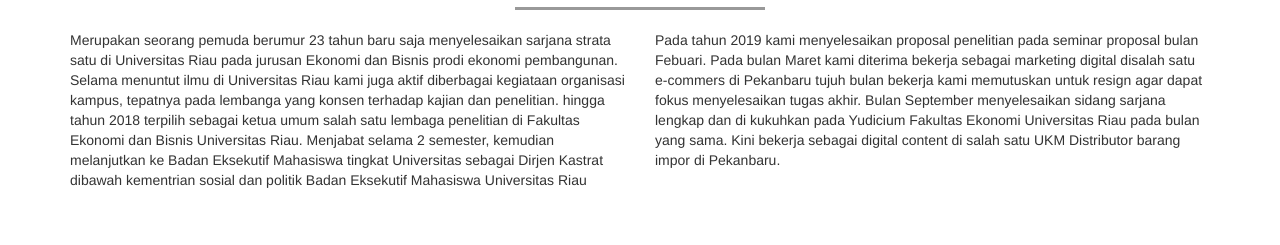
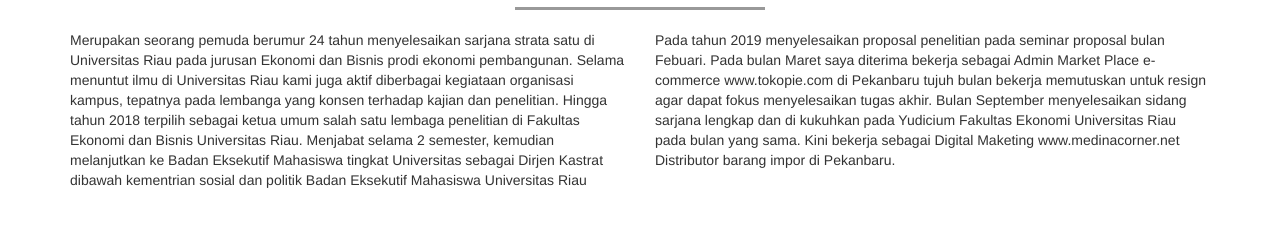
Before and after one commit to deflizulfandi/my-portofolio, a plain HTML site: page index.html in a window 1280 px wide. Shown: the part 555-800 px from the top of the page. Drawn offline with nearby package versions, Linux system fonts and the light colour scheme.

Commit message:
Update about

```diff
--- a/index.html
+++ b/index.html
@@ -70,10 +70,15 @@
 
     <div class="row">
       <div class="col-sm-6">
-        <p>Merupakan seorang pemuda berumur 23 tahun baru saja menyelesaikan sarjana strata satu di Universitas Riau pada jurusan Ekonomi dan Bisnis prodi ekonomi pembangunan. Selama menuntut ilmu di Universitas Riau kami juga aktif diberbagai kegiataan organisasi kampus, tepatnya pada lembanga yang konsen terhadap kajian dan penelitian. hingga tahun 2018 terpilih sebagai ketua umum salah satu lembaga penelitian di Fakultas Ekonomi dan Bisnis Universitas Riau. Menjabat selama 2 semester, kemudian melanjutkan ke Badan Eksekutif Mahasiswa tingkat Universitas sebagai Dirjen Kastrat dibawah kementrian sosial dan politik Badan Eksekutif Mahasiswa Universitas Riau</p>
+        <p>Merupakan seorang pemuda berumur 24 tahun menyelesaikan sarjana strata satu di Universitas Riau pada jurusan Ekonomi dan Bisnis prodi ekonomi pembangunan.
+          Selama menuntut ilmu di Universitas Riau kami juga aktif diberbagai kegiataan organisasi kampus, tepatnya pada lembanga yang konsen terhadap kajian dan penelitian.
+          Hingga tahun 2018 terpilih sebagai ketua umum salah satu lembaga penelitian di Fakultas Ekonomi dan Bisnis Universitas Riau. Menjabat selama 2 semester,
+          kemudian melanjutkan ke Badan Eksekutif Mahasiswa tingkat Universitas sebagai Dirjen Kastrat dibawah kementrian sosial dan politik Badan Eksekutif Mahasiswa
+          Universitas Riau</p>
       </div>
       <div class="col-sm-6">
-        <p>Pada tahun 2019 kami menyelesaikan proposal penelitian pada seminar proposal bulan Febuari. Pada bulan Maret kami diterima bekerja sebagai marketing digital disalah satu e-commers di Pekanbaru tujuh bulan bekerja kami memutuskan untuk resign agar dapat fokus menyelesaikan tugas akhir. Bulan September menyelesaikan sidang sarjana lengkap dan di kukuhkan pada Yudicium Fakultas Ekonomi Universitas Riau pada bulan yang sama. Kini bekerja sebagai digital content di salah satu UKM Distributor barang impor di Pekanbaru. </p>
+        <p>Pada tahun 2019 menyelesaikan proposal penelitian pada seminar proposal bulan Febuari. Pada bulan Maret saya diterima bekerja sebagai Admin Market Place e-commerce www.tokopie.com di Pekanbaru tujuh bulan bekerja memutuskan untuk resign agar dapat fokus menyelesaikan tugas akhir. Bulan September menyelesaikan
+          sidang sarjana lengkap dan di kukuhkan pada Yudicium Fakultas Ekonomi Universitas Riau pada bulan yang sama. Kini bekerja sebagai Digital Maketing www.medinacorner.net Distributor barang impor di Pekanbaru. </p>
       </div>
     </div>
   </div>
```
